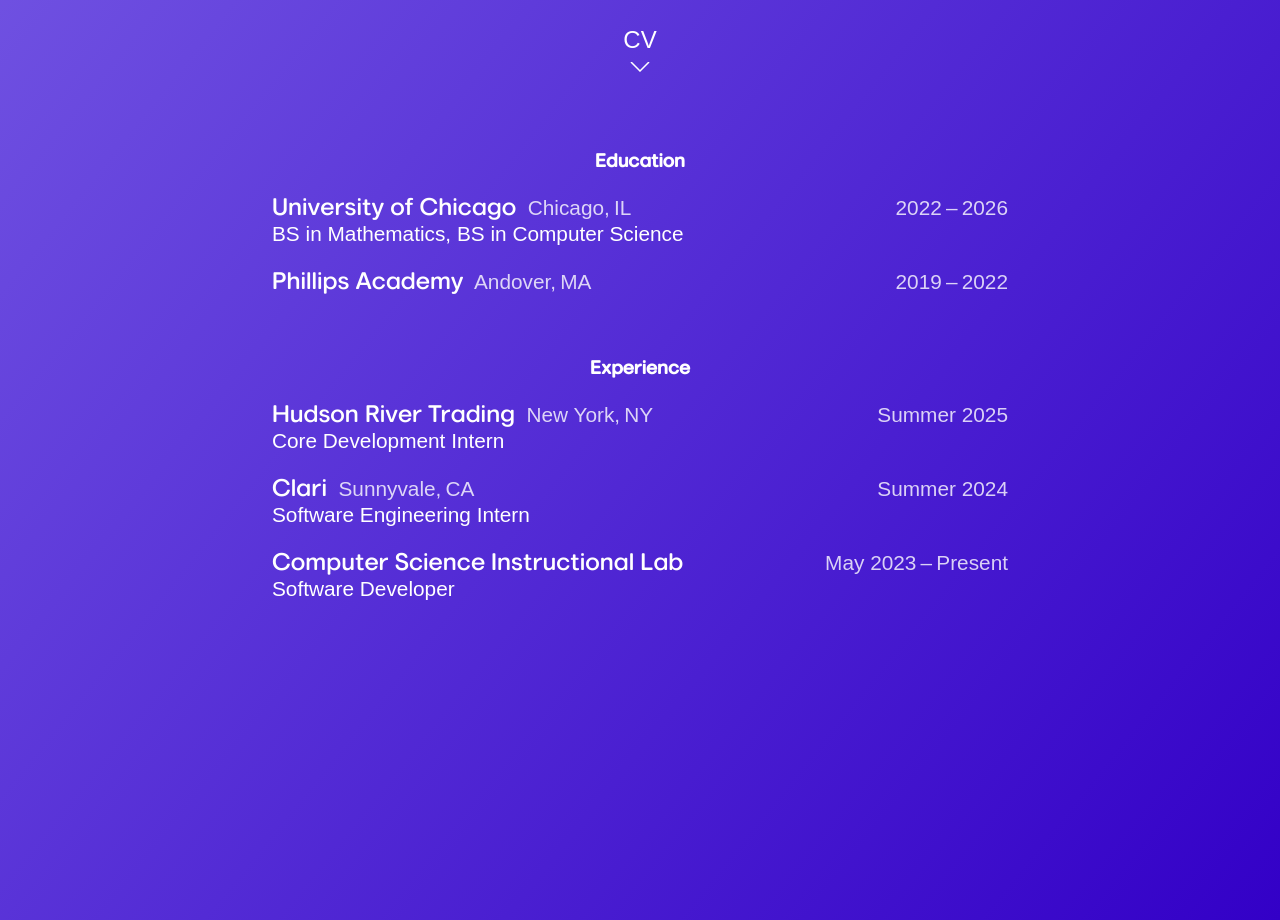
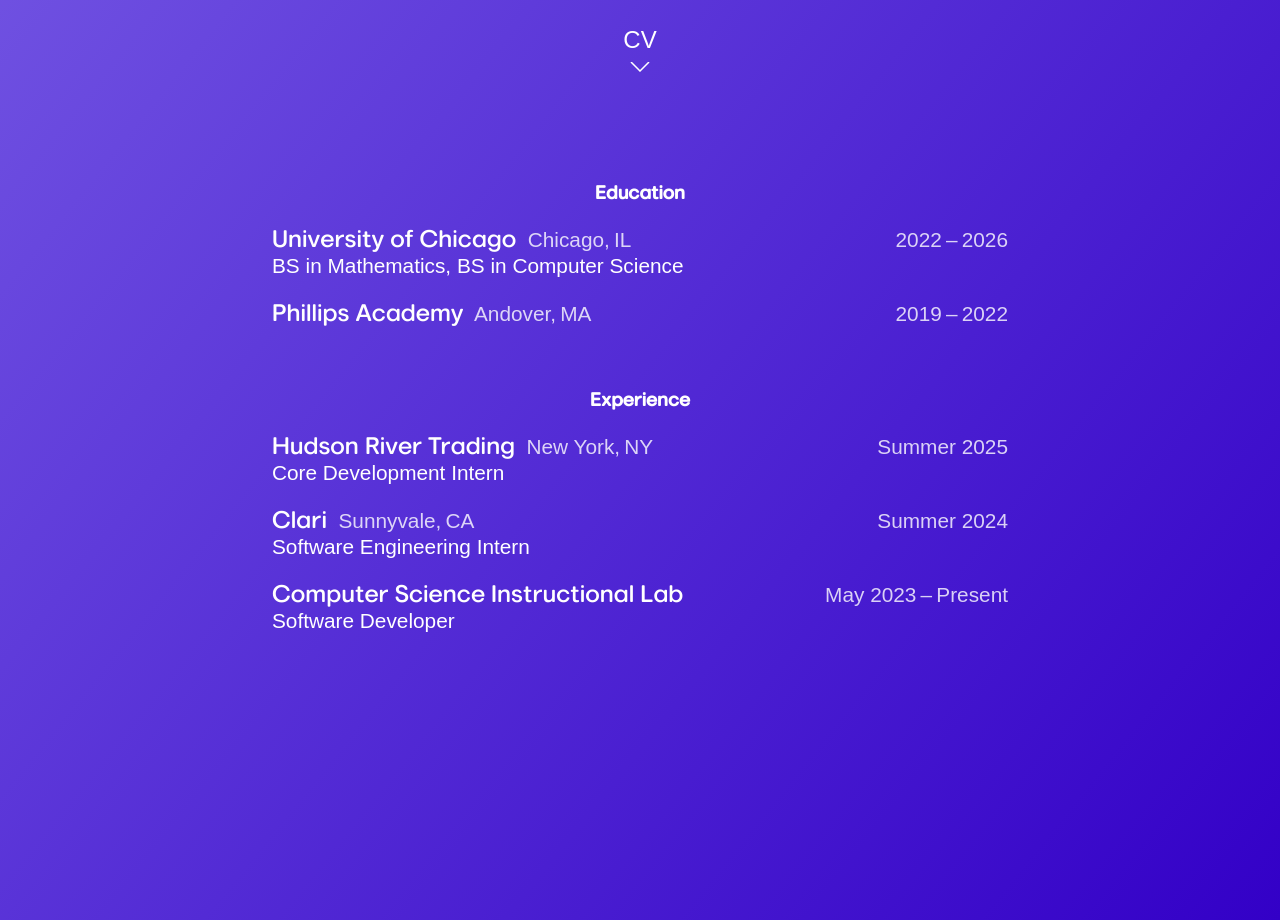
Before and after one commit to hadrian-reppas/website, a plain HTML site: page index.html in a window 1280 px wide. Shown: the part 680-1600 px from the top of the page. Drawn offline with nearby package versions, Linux system fonts and the light colour scheme.

Commit message:
adjust padding

```diff
--- a/index.html
+++ b/index.html
@@ -63,7 +63,8 @@
 
       .cv {
         color: white;
-        padding: 2rem;
+        padding: min(2rem, 8vw);
+        padding-top: 4rem;
         max-width: 50rem;
         margin: 0 auto;
         height: 100vh;
```
